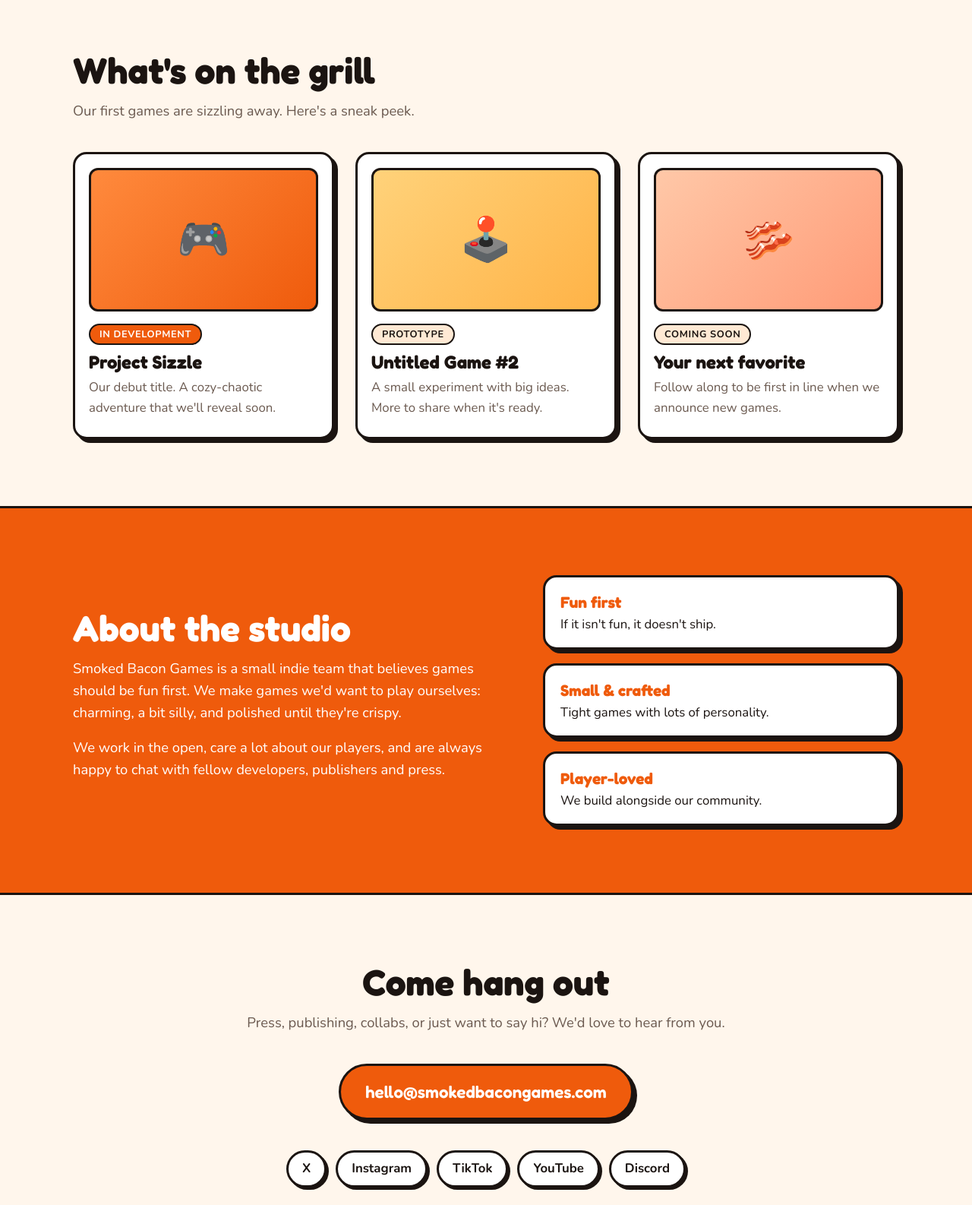
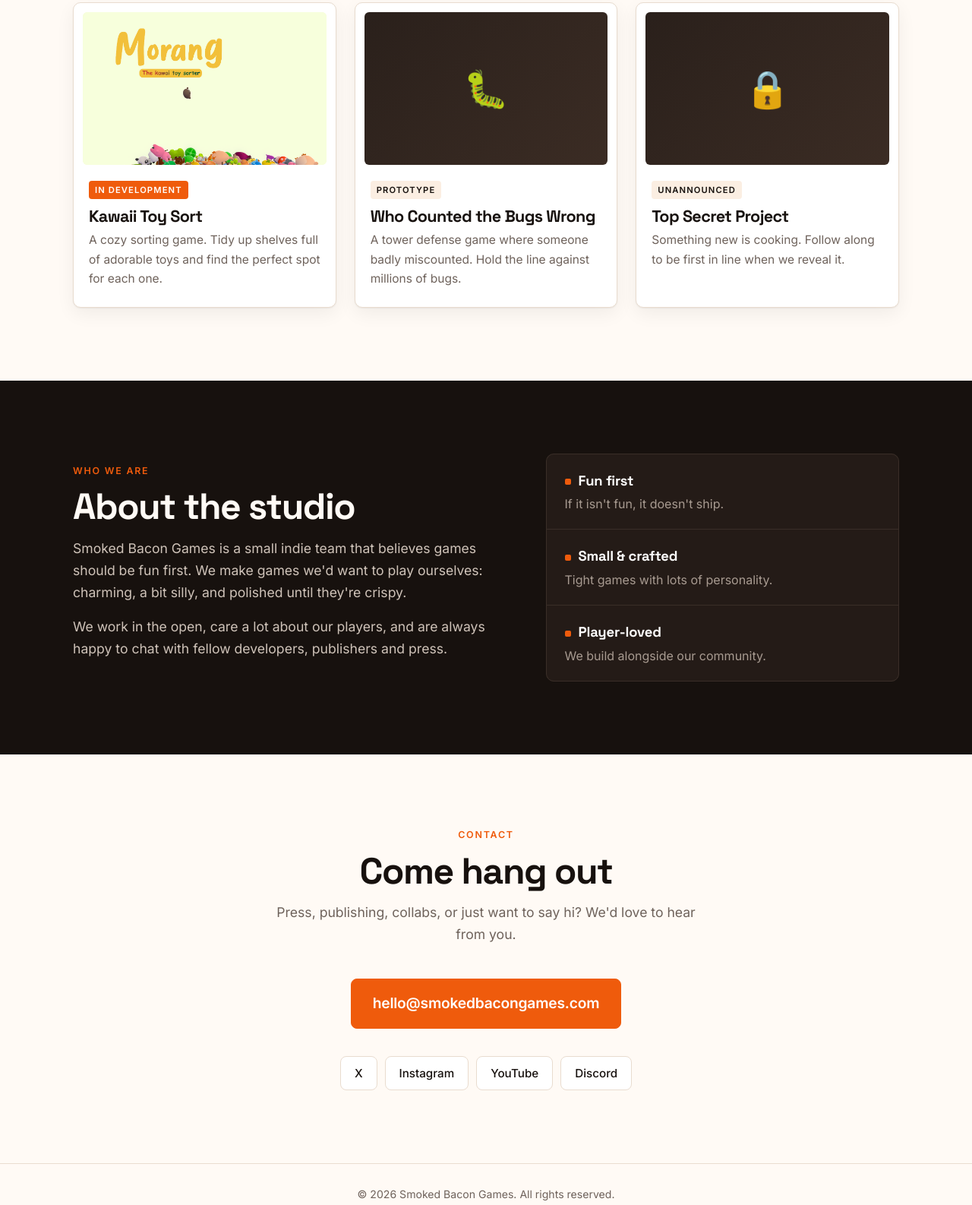
Before and after one commit to SmokedBaconGames/SmokedBaconGames-Website, a plain HTML site: page index.html in a window 1280 px wide. Shown: the part 894-2480 px from the top of the page at 76% size. Drawn offline with nearby package versions, Linux system fonts and the light colour scheme.

Commit message:
Page updated with link

```diff
--- a/index.html
+++ b/index.html
@@ -17,7 +17,7 @@
   <link rel="icon" type="image/png" href="assets/logo.png">
   <link rel="preconnect" href="https://fonts.googleapis.com">
   <link rel="preconnect" href="https://fonts.gstatic.com" crossorigin>
-  <link href="https://fonts.googleapis.com/css2?family=Fredoka:wght@500;600;700&family=Nunito:wght@400;600;700&display=swap" rel="stylesheet">
+  <link href="https://fonts.googleapis.com/css2?family=Inter:wght@400;500;600&family=Space+Grotesk:wght@500;700&display=swap" rel="stylesheet">
   <link rel="stylesheet" href="styles.css">
 </head>
 <body>
@@ -44,7 +44,7 @@
       <div class="container hero__inner">
         <img class="hero__logo" src="assets/logo.png" alt="Smoked Bacon Games logo" width="733" height="657">
         <div class="hero__text">
-          <h1>Small studio.<br>Crispy games.</h1>
+          <h1>Small studio.<br><span>Crispy games.</span></h1>
           <p>We're an independent game studio cooking up bite-sized, delightfully weird games that are made with love (and a little smoke).</p>
           <div class="hero__cta">
             <a href="#games" class="btn">See our games</a>
@@ -57,27 +57,30 @@
     <!-- GAMES -->
     <section id="games" class="section">
       <div class="container">
+        <span class="eyebrow">Our games</span>
         <h2 class="section__title">What's on the grill</h2>
         <p class="section__lead">Our first games are sizzling away. Here's a sneak peek.</p>
 
         <div class="cards">
           <article class="card">
-            <div class="card__art card__art--1">🎮</div>
+            <div class="card__art card__art--1">
+              <img src="assets/kawaii-toy-sort.png" alt="Kawaii Toy Sort: a pile of cute plush toys" width="1197" height="918" loading="lazy">
+            </div>
             <span class="tag">In development</span>
-            <h3>Project Sizzle</h3>
-            <p>Our debut title. A cozy-chaotic adventure that we'll reveal soon.</p>
+            <h3>Kawaii Toy Sort</h3>
+            <p>A cozy sorting game. Tidy up shelves full of adorable toys and find the perfect spot for each one.</p>
           </article>
           <article class="card">
-            <div class="card__art card__art--2">🕹️</div>
+            <div class="card__art card__art--2">🐛</div>
             <span class="tag tag--muted">Prototype</span>
-            <h3>Untitled Game #2</h3>
-            <p>A small experiment with big ideas. More to share when it's ready.</p>
+            <h3>Who Counted the Bugs Wrong</h3>
+            <p>A tower defense game where someone badly miscounted. Hold the line against millions of bugs.</p>
           </article>
           <article class="card">
-            <div class="card__art card__art--3">🥓</div>
-            <span class="tag tag--muted">Coming soon</span>
-            <h3>Your next favorite</h3>
-            <p>Follow along to be first in line when we announce new games.</p>
+            <div class="card__art card__art--3">🔒</div>
+            <span class="tag tag--muted">Unannounced</span>
+            <h3>Top Secret Project</h3>
+            <p>Something new is cooking. Follow along to be first in line when we reveal it.</p>
           </article>
         </div>
       </div>
@@ -87,6 +90,7 @@
     <section id="about" class="section section--alt">
       <div class="container about">
         <div>
+          <span class="eyebrow">Who we are</span>
           <h2 class="section__title">About the studio</h2>
           <p>Smoked Bacon Games is a small indie team that believes games should be fun first. We make games we'd want to play ourselves: charming, a bit silly, and polished until they're crispy.</p>
           <p>We work in the open, care a lot about our players, and are always happy to chat with fellow developers, publishers and press.</p>
@@ -102,15 +106,15 @@
     <!-- CONTACT -->
     <section id="contact" class="section">
       <div class="container contact">
+        <span class="eyebrow">Contact</span>
         <h2 class="section__title">Come hang out</h2>
         <p class="section__lead">Press, publishing, collabs, or just want to say hi? We'd love to hear from you.</p>
         <a class="btn btn--big" href="mailto:hello@smokedbacongames.com">hello@smokedbacongames.com</a>
         <ul class="socials">
-          <li><a href="#" aria-label="X / Twitter">X</a></li>
-          <li><a href="#" aria-label="Instagram">Instagram</a></li>
-          <li><a href="#" aria-label="TikTok">TikTok</a></li>
-          <li><a href="#" aria-label="YouTube">YouTube</a></li>
-          <li><a href="#" aria-label="Discord">Discord</a></li>
+          <li><a href="https://x.com/SmokedBaconGame" target="_blank" rel="noopener" aria-label="X / Twitter">X</a></li>
+          <li><a href="https://www.instagram.com/smokedbacongames/" target="_blank" rel="noopener" aria-label="Instagram">Instagram</a></li>
+          <li><a href="https://www.youtube.com/@SmokedBaconGames" target="_blank" rel="noopener" aria-label="YouTube">YouTube</a></li>
+          <li><a href="https://discord.gg/vYF3GP3ptX" target="_blank" rel="noopener" aria-label="Discord">Discord</a></li>
         </ul>
       </div>
     </section>
--- a/styles.css
+++ b/styles.css
@@ -1,32 +1,38 @@
 :root {
   --orange: #ef5b0c;
   --orange-dark: #c9470a;
-  --cream: #fff6ec;
-  --cream-2: #ffe9d4;
-  --ink: #1b1411;
-  --muted: #6b5a50;
+  --cream: #fffaf5;
+  --cream-2: #fbeee2;
+  --ink: #17110e;
+  --ink-2: #241b17;
+  --muted: #6e625b;
+  --line: #e9dccf;
   --white: #ffffff;
-  --radius: 18px;
-  --shadow: 5px 5px 0 var(--ink);
+  --radius: 10px;
+  --shadow: 0 1px 2px rgba(23, 17, 14, .06), 0 8px 24px rgba(23, 17, 14, .06);
+  --shadow-hover: 0 2px 4px rgba(23, 17, 14, .08), 0 16px 40px rgba(23, 17, 14, .12);
 }
 
 * { box-sizing: border-box; margin: 0; padding: 0; }
 html { scroll-behavior: smooth; }
 
 body {
-  font-family: "Nunito", system-ui, sans-serif;
+  font-family: "Inter", system-ui, sans-serif;
   background: var(--cream);
   color: var(--ink);
-  line-height: 1.6;
-  font-size: 1.05rem;
+  line-height: 1.65;
+  font-size: 1rem;
+  -webkit-font-smoothing: antialiased;
 }
 
-img { max-width: 100%; display: block; }
+img { max-width: 100%; height: auto; display: block; }
 a { color: inherit; }
 
 h1, h2, h3 {
-  font-family: "Fredoka", "Nunito", sans-serif;
-  line-height: 1.1;
+  font-family: "Space Grotesk", "Inter", sans-serif;
+  font-weight: 700;
+  line-height: 1.05;
+  letter-spacing: -0.03em;
 }
 
 .container {
@@ -39,31 +45,34 @@ h1, h2, h3 {
 /* ---------- Buttons ---------- */
 .btn {
   display: inline-block;
-  font-family: "Fredoka", sans-serif;
+  font-family: "Inter", sans-serif;
   font-weight: 600;
-  font-size: 1.1rem;
+  font-size: .95rem;
+  letter-spacing: -0.01em;
   text-decoration: none;
   color: var(--white);
   background: var(--orange);
-  border: 3px solid var(--ink);
-  border-radius: 999px;
-  padding: 12px 26px;
-  box-shadow: var(--shadow);
-  transition: transform .12s ease, box-shadow .12s ease;
+  border: 1px solid var(--orange);
+  border-radius: 8px;
+  padding: 12px 22px;
+  transition: background .15s ease, border-color .15s ease, color .15s ease, transform .15s ease;
 }
-.btn:hover { transform: translate(-2px, -2px); box-shadow: 7px 7px 0 var(--ink); }
-.btn:active { transform: translate(3px, 3px); box-shadow: 2px 2px 0 var(--ink); }
-.btn--ghost { background: var(--white); color: var(--ink); }
-.btn--small { padding: 6px 18px; font-size: 1rem; box-shadow: 3px 3px 0 var(--ink); }
-.btn--big { font-size: clamp(1rem, 3.5vw, 1.4rem); padding: 16px 32px; word-break: break-all; }
+.btn:hover { background: var(--orange-dark); border-color: var(--orange-dark); transform: translateY(-1px); }
+.btn:active { transform: translateY(0); }
+.btn--ghost { background: transparent; color: var(--ink); border-color: var(--ink); }
+.btn--ghost:hover { background: var(--ink); border-color: var(--ink); color: var(--white); }
+.btn--small { padding: 8px 16px; font-size: .9rem; }
+.btn--big { font-size: clamp(1rem, 3vw, 1.2rem); padding: 16px 28px; word-break: break-all; }
 
 /* ---------- Nav ---------- */
 .nav {
   position: sticky;
   top: 0;
   z-index: 10;
-  background: var(--cream);
-  border-bottom: 3px solid var(--ink);
+  background: rgba(255, 250, 245, .85);
+  backdrop-filter: blur(10px);
+  -webkit-backdrop-filter: blur(10px);
+  border-bottom: 1px solid var(--line);
 }
 .nav__inner {
   display: flex;
@@ -76,22 +85,26 @@ h1, h2, h3 {
   align-items: center;
   gap: 10px;
   text-decoration: none;
-  font-family: "Fredoka", sans-serif;
+  font-family: "Space Grotesk", sans-serif;
   font-weight: 700;
-  font-size: 1.2rem;
+  font-size: 1.1rem;
+  letter-spacing: -0.02em;
 }
 .nav__links { display: flex; align-items: center; gap: 28px; }
 .nav__links a:not(.btn) {
   text-decoration: none;
-  font-weight: 700;
+  font-weight: 500;
+  font-size: .95rem;
+  color: var(--muted);
+  transition: color .15s ease;
 }
-.nav__links a:not(.btn):hover { color: var(--orange); }
+.nav__links a:not(.btn):hover { color: var(--ink); }
 .nav__toggle {
   display: none;
   background: none;
-  border: 3px solid var(--ink);
-  border-radius: 10px;
-  font-size: 1.3rem;
+  border: 1px solid var(--line);
+  border-radius: 8px;
+  font-size: 1.2rem;
   width: 44px;
   height: 44px;
   cursor: pointer;
@@ -100,15 +113,15 @@ h1, h2, h3 {
 /* ---------- Hero ---------- */
 .hero {
   background:
-    radial-gradient(circle at 20% 30%, var(--cream-2) 0 40%, transparent 41%),
+    radial-gradient(ellipse at 22% 45%, var(--cream-2) 0%, transparent 55%),
     var(--cream);
-  padding: 64px 0 80px;
+  padding: 72px 0 96px;
 }
 .hero__inner {
   display: grid;
   grid-template-columns: 1fr 1.1fr;
   align-items: center;
-  gap: 48px;
+  gap: 56px;
 }
 .hero__logo {
   width: 100%;
@@ -117,11 +130,12 @@ h1, h2, h3 {
   animation: bob 3.5s ease-in-out infinite;
 }
 .hero h1 {
-  font-size: clamp(2.6rem, 6vw, 4.4rem);
-  margin-bottom: 18px;
+  font-size: clamp(2.6rem, 6vw, 4.6rem);
+  margin-bottom: 20px;
 }
-.hero p { font-size: 1.2rem; color: var(--muted); max-width: 520px; }
-.hero__cta { display: flex; flex-wrap: wrap; gap: 16px; margin-top: 30px; }
+.hero h1 span { color: var(--orange); }
+.hero p { font-size: 1.15rem; color: var(--muted); max-width: 480px; }
+.hero__cta { display: flex; flex-wrap: wrap; gap: 12px; margin-top: 32px; }
 
 @keyframes bob {
   0%, 100% { transform: translateY(0) rotate(-1.5deg); }
@@ -129,57 +143,65 @@ h1, h2, h3 {
 }
 
 /* ---------- Sections ---------- */
-.section { padding: 88px 0; }
+.section { padding: 96px 0; }
 .section--alt {
-  background: var(--orange);
-  color: var(--white);
-  border-top: 3px solid var(--ink);
-  border-bottom: 3px solid var(--ink);
+  background: var(--ink);
+  color: var(--cream);
 }
-.section__title { font-size: clamp(2rem, 4.5vw, 3rem); margin-bottom: 12px; }
-.section__lead { color: var(--muted); font-size: 1.15rem; margin-bottom: 40px; }
+.eyebrow {
+  display: block;
+  font-size: .78rem;
+  font-weight: 600;
+  text-transform: uppercase;
+  letter-spacing: .14em;
+  color: var(--orange);
+  margin-bottom: 12px;
+}
+.section__title { font-size: clamp(2rem, 4.5vw, 3rem); margin-bottom: 14px; }
+.section__lead { color: var(--muted); font-size: 1.1rem; margin-bottom: 44px; max-width: 560px; }
 
 /* ---------- Game cards ---------- */
 .cards {
   display: grid;
   grid-template-columns: repeat(3, 1fr);
-  gap: 28px;
+  gap: 24px;
 }
 .card {
   background: var(--white);
-  border: 3px solid var(--ink);
+  border: 1px solid var(--line);
   border-radius: var(--radius);
   box-shadow: var(--shadow);
-  padding: 18px 18px 24px;
-  transition: transform .15s ease;
+  padding: 12px 12px 24px;
+  transition: transform .2s ease, box-shadow .2s ease;
 }
-.card:hover { transform: translateY(-4px) rotate(-.5deg); }
+.card:hover { transform: translateY(-4px); box-shadow: var(--shadow-hover); }
+.card > :not(.card__art) { margin-left: 8px; margin-right: 8px; }
 .card__art {
   aspect-ratio: 16 / 10;
-  border: 3px solid var(--ink);
-  border-radius: 12px;
+  border-radius: 6px;
   display: grid;
   place-items: center;
-  font-size: 3.5rem;
-  margin-bottom: 16px;
+  font-size: 3rem;
+  margin-bottom: 18px;
+  overflow: hidden;
 }
-.card__art--1 { background: linear-gradient(135deg, #ff8a3d, var(--orange)); }
-.card__art--2 { background: linear-gradient(135deg, #ffd27a, #ffb347); }
-.card__art--3 { background: linear-gradient(135deg, #ffc8a8, #ff9a76); }
-.card h3 { font-size: 1.5rem; margin: 10px 0 6px; }
-.card p { color: var(--muted); }
+.card__art img { width: 100%; height: 100%; object-fit: contain; }
+.card__art--1 { background: #f7fdda; }
+.card__art--2 { background: linear-gradient(135deg, #2a201b, #3b2c24); }
+.card__art--3 { background: linear-gradient(135deg, #2a201b, #3b2c24); }
+.card h3 { font-size: 1.35rem; margin: 12px 0 6px; }
+.card p { color: var(--muted); font-size: .97rem; }
 
 .tag {
   display: inline-block;
-  font-size: .8rem;
-  font-weight: 700;
+  font-size: .7rem;
+  font-weight: 600;
   text-transform: uppercase;
-  letter-spacing: .05em;
+  letter-spacing: .1em;
   background: var(--orange);
   color: var(--white);
-  border: 2px solid var(--ink);
-  border-radius: 999px;
-  padding: 2px 12px;
+  border-radius: 4px;
+  padding: 3px 8px;
 }
 .tag--muted { background: var(--cream-2); color: var(--ink); }
 
@@ -187,55 +209,58 @@ h1, h2, h3 {
 .about {
   display: grid;
   grid-template-columns: 1.2fr 1fr;
-  gap: 56px;
+  gap: 64px;
   align-items: center;
 }
-.about p { font-size: 1.15rem; margin-bottom: 16px; }
-.values { list-style: none; display: grid; gap: 18px; }
+.about p { font-size: 1.1rem; margin-bottom: 16px; color: #cfc3b9; }
+.values { list-style: none; display: grid; gap: 1px; background: #3a2e28; border: 1px solid #3a2e28; border-radius: var(--radius); overflow: hidden; }
 .values li {
-  background: var(--white);
-  color: var(--ink);
-  border: 3px solid var(--ink);
-  border-radius: var(--radius);
-  box-shadow: var(--shadow);
-  padding: 16px 20px;
+  background: var(--ink-2);
+  padding: 20px 24px;
 }
 .values strong {
   display: block;
-  font-family: "Fredoka", sans-serif;
-  font-size: 1.3rem;
-  color: var(--orange);
+  font-family: "Space Grotesk", sans-serif;
+  font-size: 1.15rem;
+  letter-spacing: -0.01em;
+  color: var(--white);
+  margin-bottom: 2px;
 }
+.values strong::before { content: ""; display: inline-block; width: 8px; height: 8px; background: var(--orange); border-radius: 2px; margin-right: 10px; vertical-align: middle; }
+.values span { color: #a89b91; }
 
 /* ---------- Contact ---------- */
 .contact { text-align: center; }
+.contact .section__lead { margin-left: auto; margin-right: auto; }
 .socials {
   list-style: none;
   display: flex;
   flex-wrap: wrap;
   justify-content: center;
-  gap: 12px;
-  margin-top: 40px;
+  gap: 10px;
+  margin-top: 36px;
 }
 .socials a {
   display: inline-block;
   text-decoration: none;
-  font-weight: 700;
+  font-weight: 500;
+  font-size: .95rem;
   background: var(--white);
-  border: 3px solid var(--ink);
-  border-radius: 999px;
-  padding: 8px 18px;
-  box-shadow: 3px 3px 0 var(--ink);
+  border: 1px solid var(--line);
+  border-radius: 8px;
+  padding: 9px 18px;
+  transition: border-color .15s ease, color .15s ease;
 }
-.socials a:hover { background: var(--cream-2); }
+.socials a:hover { border-color: var(--orange); color: var(--orange); }
 
 /* ---------- Footer ---------- */
 .footer {
-  background: var(--ink);
-  color: var(--cream);
+  background: var(--cream);
+  color: var(--muted);
+  border-top: 1px solid var(--line);
   text-align: center;
   padding: 28px 0;
-  font-size: .95rem;
+  font-size: .88rem;
 }
 
 /* ---------- Responsive ---------- */
@@ -260,7 +285,7 @@ h1, h2, h3 {
     gap: 18px;
     padding: 24px 16px;
     background: var(--cream);
-    border-bottom: 3px solid var(--ink);
+    border-bottom: 1px solid var(--line);
   }
   .nav__links.open { display: flex; }
   .section { padding: 64px 0; }
```
Also changed, not shown: assets/kawaii-toy-sort.png (added).
